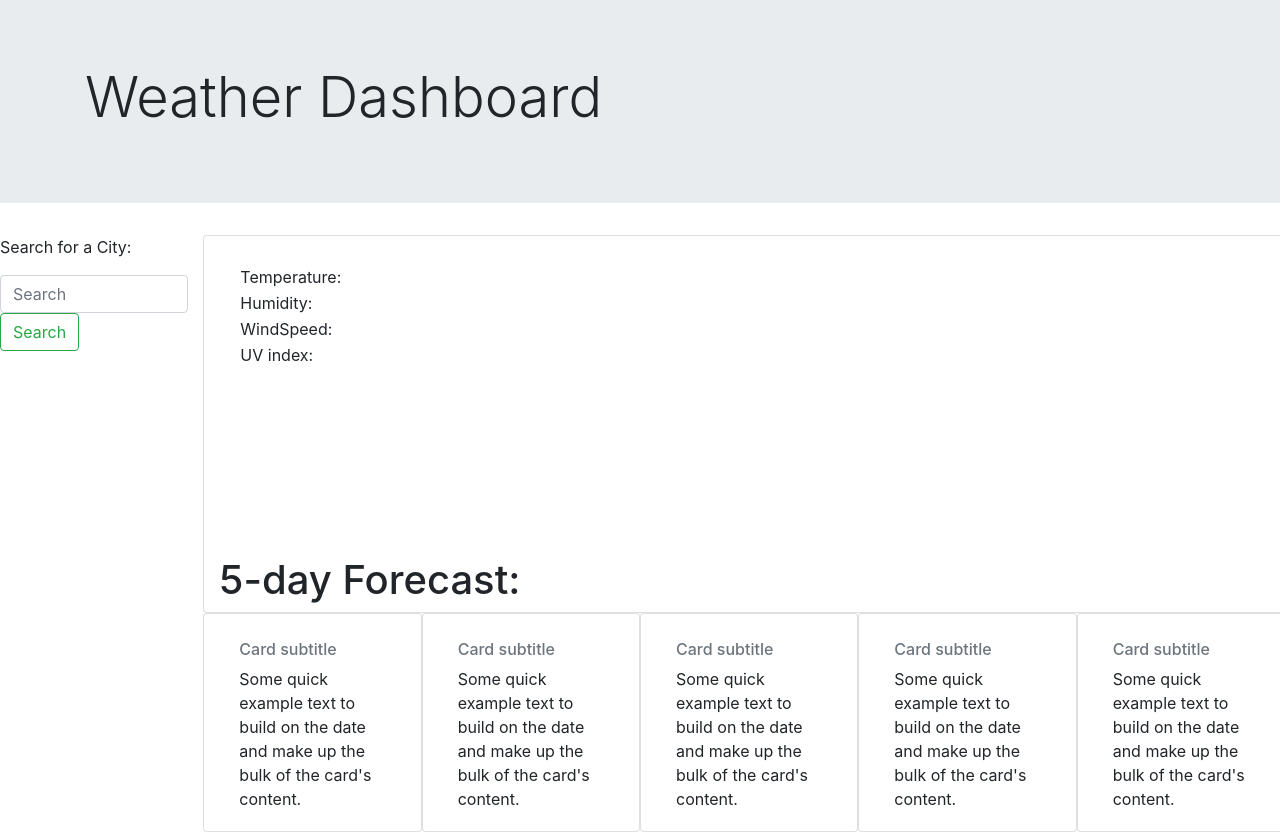
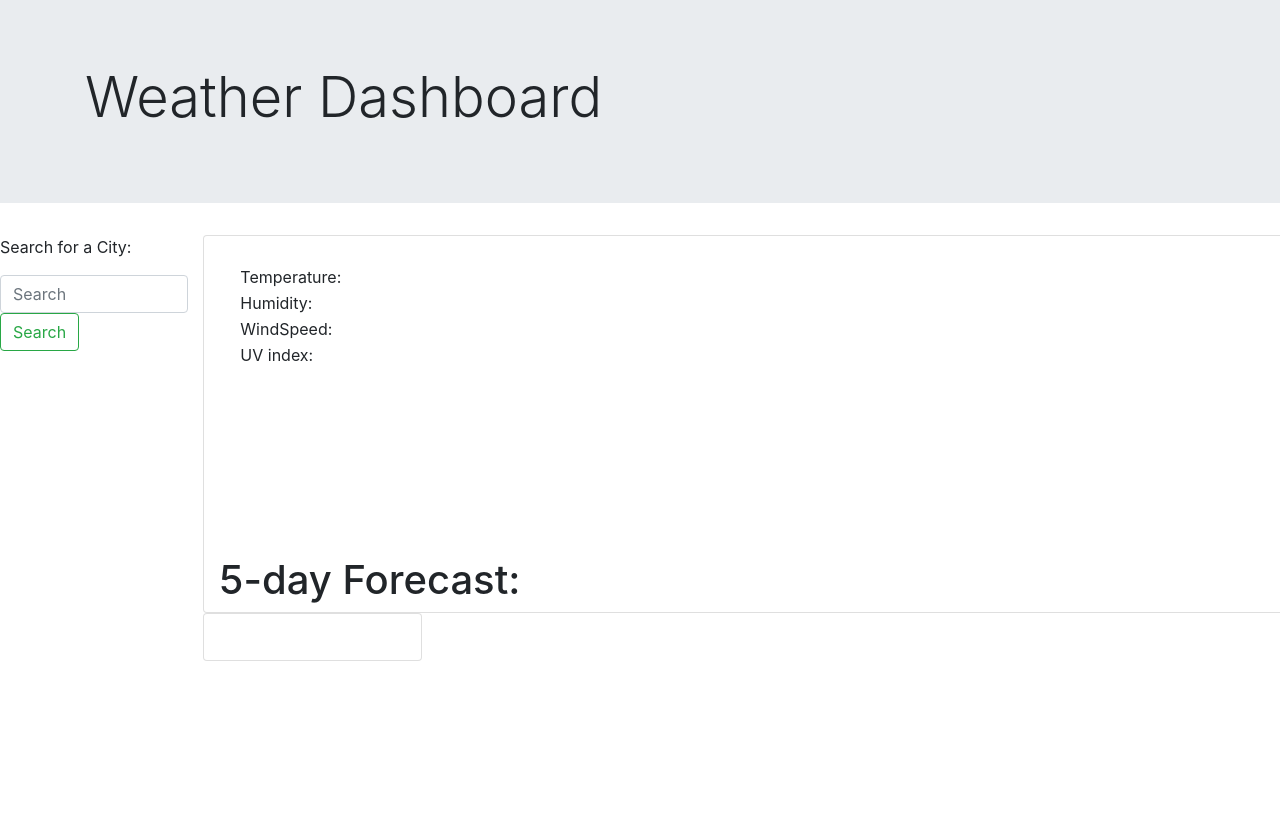
Before and after one commit to wild1k/Weather-Dashboard, a plain HTML site: page index.html in a window 1280 px wide. After the commit the page ends 800 px from the top, so only its background shows below. Drawn offline with nearby package versions, Linux system fonts and the light colour scheme.

Commit message:
added object for forecast

```diff
--- a/index.html
+++ b/index.html
@@ -62,43 +62,13 @@
 
 </div>
 <div class="card col-md-2" style="width: 18rem;">
-  <div class="card-body">
-    <h5 class="card-title date"></h5>
-    <h6 class="card-subtitle mb-2 text-muted">Card subtitle</h6>
-    <p class="card-text">Some quick example text to build on the date and make up the bulk of the card's content.</p>
+  <div class="card-body" id="desc">
+    <h5 class="card-title" id="date"></h5>
+    <h6 class="card-subtitle mb-2 text-muted" id="tempFore"></h6>
+    <p class="card-text" id="humid"></p>
   </div>
 </div>
-    <div class="card col-md-2" style="width: 18rem;">
-      <div class="card-body">
-        <h5 class="card-title date"></h5>
-        <h6 class="card-subtitle mb-2 text-muted">Card subtitle</h6>
-        <p class="card-text">Some quick example text to build on the date and make up the bulk of the card's content.</p>
-      </div>
-    </div>
-    <div class="card col-md-2" style="width: 18rem;">
-      <div class="card-body">
-        <h5 class="card-title date"></h5>
-        <h6 class="card-subtitle mb-2 text-muted">Card subtitle</h6>
-        <p class="card-text">Some quick example text to build on the date and make up the bulk of the card's content.</p>
 
-      </div>
-    </div>
-    <div class="card col-md-2" style="width: 18rem;">
-      <div class="card-body">
-        <h5 class="card-title date"></h5>
-        <h6 class="card-subtitle mb-2 text-muted">Card subtitle</h6>
-        <p class="card-text">Some quick example text to build on the date and make up the bulk of the card's content.</p>
-
-      </div>
-    </div>
-    <div class="card col-md-2" style="width: 18rem;">
-      <div class="card-body">
-        <h5 class="card-title date"></h5>
-        <h6 class="card-subtitle mb-2 text-muted">Card subtitle</h6>
-        <p class="card-text">Some quick example text to build on the date and make up the bulk of the card's content.</p>
-      </div>
-
-    </div>
 </div>
 <script src="https://cdnjs.cloudflare.com/ajax/libs/moment.js/2.24.0/moment.min.js"></script>
   <script src="https://code.jquery.com/jquery-3.2.1.min.js"></script>
--- a/script.js
+++ b/script.js
@@ -55,12 +55,22 @@ function currentWeather(citySearch) {
     $.ajax({
       url:
         "https://api.openweathermap.org/data/2.5/forecast?q=" +
-        name +
+        citySearch +
         "&appid=0f0ff44f9855a128ad820b3c8620b6db",
       method: "GET",
     }).then(function (response) {
-      $("#temp1").text(response.main.temp[0]);
-      console.log("#temp1");
+
+      var resultWeather = response.list
+   for (let i = 0; i< resultWeather.length; i++) {
+    var desc = resultWeather[i].weather[i].description
+    var temp = resultWeather[i].main.temp
+        // $("#desc").text(desc)
+        $("#tempFore").text(temp)
+    console.log(resultWeather[i].main.temp);
+   }
+
+
+
     });
 
     //try to get info on the cards and pull city name
```
